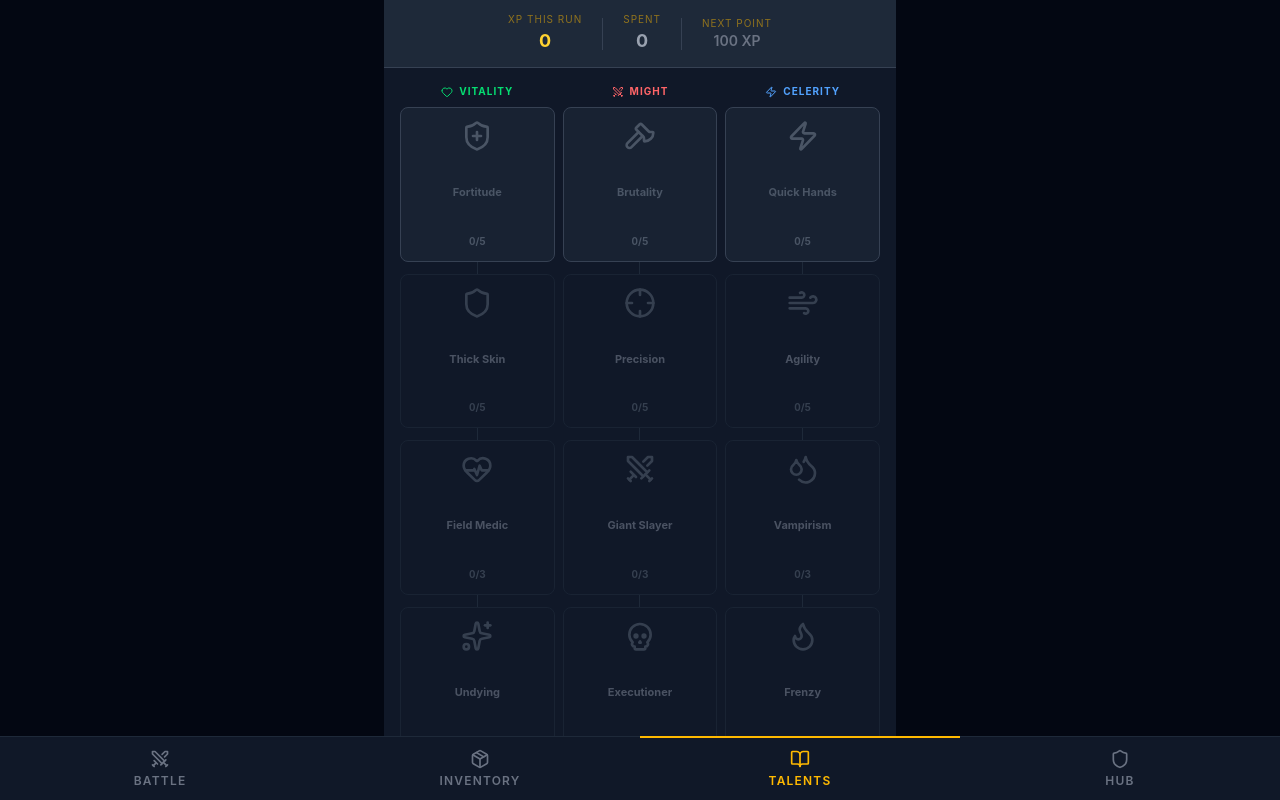
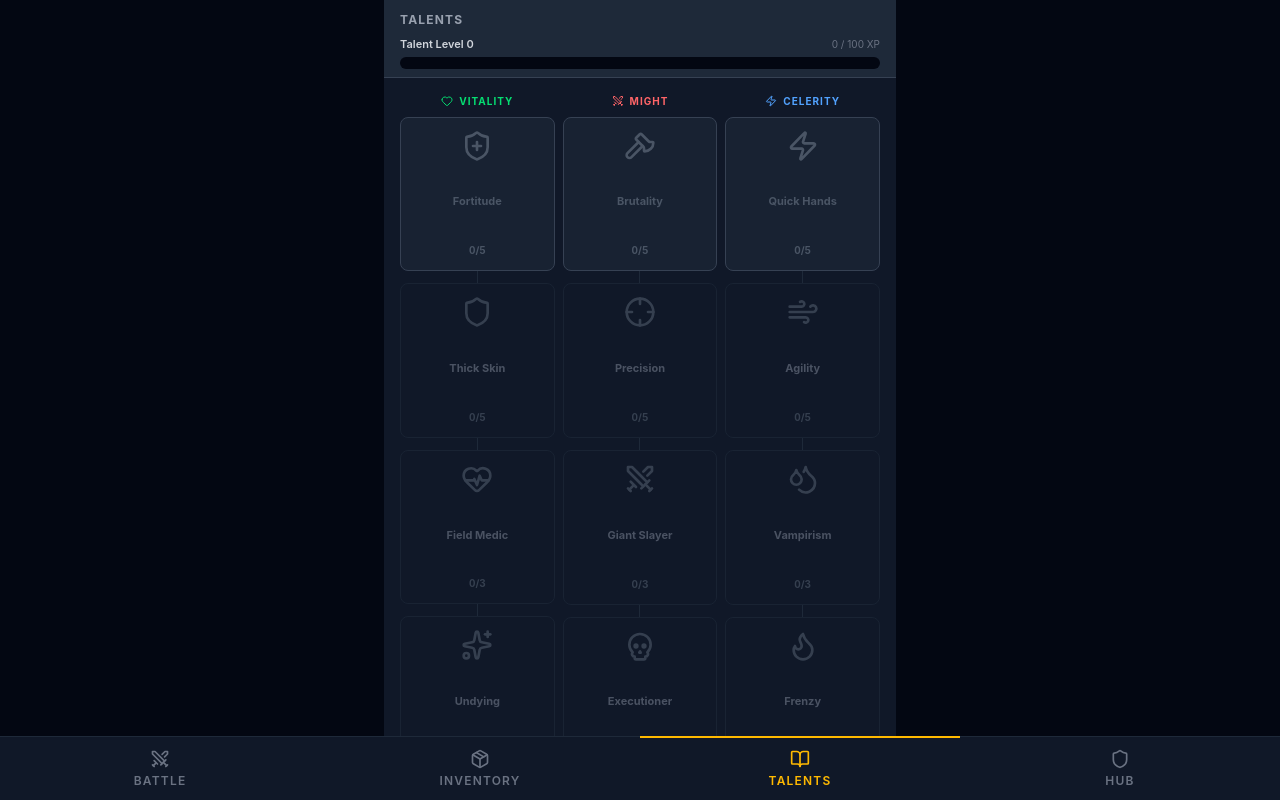
Before and after one commit to jacobgamby09/game1.0, a React (Vite) app: page / in a window 1280 px wide. Both pictures are taken after a click on the button "TALENTS". Built offline with nearby package versions, Linux system fonts and the light colour scheme.

Commit message:
Bug fixing

```diff
--- a/src/components/HubView.tsx
+++ b/src/components/HubView.tsx
@@ -29,9 +29,15 @@ export default function HubView() {
       <div className="text-center shrink-0 pt-4 pb-3 px-4">
         <p className="text-[10px] text-amber-400/40 uppercase tracking-widest mb-0.5">Base Camp</p>
         <h1 className="text-2xl font-bold tracking-widest uppercase text-white">The HUB</h1>
-        <div className="flex items-center justify-center gap-4 mt-1">
-          <span className="text-xs text-gray-500 font-semibold">⚙ <span className="text-gray-300">{ironScrap}</span></span>
-          <span className="text-xs text-gray-500 font-semibold">✦ <span className="text-gray-300">{voidDust}</span></span>
+        <div className="flex items-center justify-center gap-3 mt-2">
+          <div className="flex flex-col items-center gap-0.5 border border-amber-500/30 bg-amber-500/5 rounded-lg px-3 py-1.5 min-w-[72px]">
+            <span className="text-[9px] font-bold uppercase tracking-widest text-amber-500/60">Iron Scrap</span>
+            <span className="text-base font-bold text-amber-300 font-mono">⚙ {ironScrap}</span>
+          </div>
+          <div className="flex flex-col items-center gap-0.5 border border-purple-500/30 bg-purple-500/5 rounded-lg px-3 py-1.5 min-w-[72px]">
+            <span className="text-[9px] font-bold uppercase tracking-widest text-purple-400/60">Void Dust</span>
+            <span className="text-base font-bold text-purple-300 font-mono">✦ {voidDust}</span>
+          </div>
         </div>
       </div>
 
--- a/src/components/TalentTreeView.tsx
+++ b/src/components/TalentTreeView.tsx
@@ -4,6 +4,7 @@ import {
   useGameStore,
   TALENT_TREE,
   calculateTalentCost,
+  calculateLevelFromXp,
   type TalentNode,
   type TalentBranch,
 } from '../stores/useGameStore'
@@ -161,30 +162,37 @@ export default function TalentTreeView() {
 
   const [selectedNodeId, setSelectedNodeId] = useState<string | null>(null)
 
-  const xpSpent    = totalTalentXpSpent(talents)
-  const totalSpent = Object.values(talents).reduce((a, b) => a + b, 0)
-  const nextCost   = calculateTalentCost(totalSpent)
+  const { level, currentXp, nextLevelXp } = calculateLevelFromXp(playerXp)
+  const totalSpent    = Object.values(talents).reduce((a, b) => a + b, 0)
+  const unspentPoints = level - totalSpent
 
   return (
     <div className="flex flex-col h-full w-full max-w-lg">
 
-      {/* XP bar */}
-      <div className="shrink-0 w-full bg-gray-800 border-b border-gray-700 px-4 py-3 flex items-center justify-center gap-4 sm:gap-5">
-        <div className="text-center">
-          <p className="text-[10px] text-amber-400/50 uppercase tracking-widest">XP This Run</p>
-          <p className="text-amber-300 text-lg font-bold">{playerXp}</p>
+      {/* Header */}
+      <div className="shrink-0 w-full bg-gray-800 border-b border-gray-700 px-4 pt-3 pb-2 flex flex-col gap-2">
+        <div className="flex items-center justify-between">
+          <p className="text-xs font-bold uppercase tracking-widest text-gray-400">Talents</p>
+          {unspentPoints > 0 && (
+            <div className="flex flex-col items-center">
+              <div className="w-12 h-12 rounded-lg border-2 border-amber-500/50 bg-amber-900/20 flex items-center justify-center">
+                <span className="text-2xl font-bold text-amber-300">{unspentPoints}</span>
+              </div>
+              <span className="text-[9px] font-bold uppercase tracking-widest text-amber-500/70 mt-0.5">Unspent</span>
+            </div>
+          )}
         </div>
-        <div className="w-px h-8 bg-gray-700" />
-        <div className="text-center">
-          <p className="text-[10px] text-amber-400/50 uppercase tracking-widest">Spent</p>
-          <p className="text-gray-400 text-lg font-bold">{xpSpent}</p>
-        </div>
-        <div className="w-px h-8 bg-gray-700" />
-        <div className="text-center">
-          <p className="text-[10px] text-amber-400/50 uppercase tracking-widest">Next Point</p>
-          <p className={`text-sm font-semibold ${playerXp >= xpSpent + nextCost ? 'text-amber-300' : 'text-gray-500'}`}>
-            {nextCost} XP
-          </p>
+        <div className="flex flex-col gap-1">
+          <div className="flex items-center justify-between">
+            <p className="text-[11px] font-semibold text-gray-300">Talent Level {level}</p>
+            <p className="text-[10px] text-gray-500">{currentXp} / {nextLevelXp} XP</p>
+          </div>
+          <div className="w-full h-3 rounded-full bg-gray-950 overflow-hidden">
+            <div
+              className="h-full rounded-full bg-blue-600 transition-all duration-300"
+              style={{ width: `${Math.min(100, (currentXp / nextLevelXp) * 100)}%` }}
+            />
+          </div>
         </div>
       </div>
 
@@ -219,9 +227,8 @@ export default function TalentTreeView() {
           const isMaxRank   = currentRank >= selectedNode.maxRank
           const prereqNode  = TALENT_TREE.find(n => n.branch === selectedNode.branch && n.tier === selectedNode.tier - 1)
           const prereqMet   = !prereqNode || (talents[prereqNode.id] ?? 0) >= prereqNode.maxRank
-          const xpCost      = upgradeCost(talents, selectedNode.costPerRank)
-          const canAfford   = playerXp >= xpSpent + xpCost
-          const canUpgrade  = !isMaxRank && prereqMet && canAfford
+          const canAfford  = unspentPoints >= selectedNode.costPerRank
+          const canUpgrade = !isMaxRank && prereqMet && canAfford
           return (
             <div className="rounded-xl border border-gray-700 bg-gray-800/60 p-4 flex flex-col gap-3">
               <div className="flex items-center gap-2">
@@ -238,7 +245,7 @@ export default function TalentTreeView() {
                 <span>Rank <span className="text-gray-300 font-bold">{currentRank} / {selectedNode.maxRank}</span></span>
                 {isMaxRank
                   ? <span className="text-amber-400 font-bold">MAX RANK</span>
-                  : <span>Cost: <span className={canAfford ? 'text-amber-300 font-bold' : 'text-red-500 font-bold'}>{xpCost} XP</span></span>
+                  : <span>Cost: <span className={canAfford ? 'text-amber-300 font-bold' : 'text-red-500 font-bold'}>{selectedNode.costPerRank} {selectedNode.costPerRank === 1 ? 'point' : 'points'}</span></span>
                 }
               </div>
               {!isMaxRank && (
--- a/src/stores/useGameStore.ts
+++ b/src/stores/useGameStore.ts
@@ -37,6 +37,20 @@ export const calculateMonsterXp = (monsterLevel: number, isBoss: boolean): numbe
 // Total XP spent to have k talent points (sum of calculateTalentCost(0..k-1))
 function totalTalentXpCost(k: number): number {
   return 100 * k + 25 * (k * (k - 1)) / 2
+}
+
+// Derives talent Level, XP progress within that level, and XP required for the next level.
+// Level N = enough XP earned to buy N talent points total.
+export function calculateLevelFromXp(totalXp: number): { level: number; currentXp: number; nextLevelXp: number } {
+  let level = 0
+  let spent = 0
+  while (true) {
+    const next = calculateTalentCost(level)
+    if (spent + next > totalXp) break
+    spent += next
+    level++
+  }
+  return { level, currentXp: totalXp - spent, nextLevelXp: calculateTalentCost(level) }
 }
 
 // ─── Internal constants ───────────────────────────────────────────────────────
@@ -88,11 +102,12 @@ function mobDeathPatch(state: { act1Map: MapNode[][]; currentMapNodeId: string |
   const goldAmount = (goldBase + state.currentFloor * 2)
     * (state.currentMob?.tier === 'elite' ? 2 : 1)
     * (hasMidas ? 3 : 1)
+  const { scrapDrop, dustDrop } = calcMetaDrops(state.currentMob?.tier ?? 'normal')
   return {
     act1Map,
     isCombatActive: false as const,
     isMapVisible:   false as const,
-    combatReward: { xp: calculateMonsterXp(state.currentFloor, state.currentMob?.tier === 'boss'), gold: goldAmount, item: randomDrop(state.currentFloor) },
+    combatReward: { xp: calculateMonsterXp(state.currentFloor, state.currentMob?.tier === 'boss'), gold: goldAmount, item: randomDrop(state.currentFloor), scrap: scrapDrop, dust: dustDrop },
     activeBuffs: [] as ActiveBuff[],
   }
 }
@@ -163,7 +178,7 @@ interface GameStore {
   isLootPickerVisible: boolean
 
   // Event state
-  combatReward: { xp: number; gold: number; item: Item } | null
+  combatReward: { xp: number; gold: number; item: Item; scrap: number; dust: number } | null
   restEvent: { healedAmount: number } | null
   combatEventKey: number
   combatEventText: string | null
@@ -426,7 +441,7 @@ export const useGameStore = create<GameStore>()(
           mobAttackProgress: 0,
           powerStrikeCooldown: POWER_STRIKE_COOLDOWN_MS,
           ...triggerEnemyDeath(state, mob),
-          currentRunStats: (() => { const { scrapDrop, dustDrop } = calcMetaDrops(mob.tier); return { ...state.currentRunStats, monstersKilled: state.currentRunStats.monstersKilled + 1, ironScrapGathered: state.currentRunStats.ironScrapGathered + scrapDrop, voidDustGathered: state.currentRunStats.voidDustGathered + dustDrop } })(),
+          currentRunStats: { ...state.currentRunStats, monstersKilled: state.currentRunStats.monstersKilled + 1 },
         }
       }
 
@@ -461,7 +476,7 @@ export const useGameStore = create<GameStore>()(
           damageIndicators,
           equippedSpellCooldown: ability.cooldown,
           ...triggerEnemyDeath(state, mob),
-          currentRunStats: (() => { const { scrapDrop, dustDrop } = calcMetaDrops(mob.tier); return { ...state.currentRunStats, monstersKilled: state.currentRunStats.monstersKilled + 1, ironScrapGathered: state.currentRunStats.ironScrapGathered + scrapDrop, voidDustGathered: state.currentRunStats.voidDustGathered + dustDrop } })(),
+          currentRunStats: { ...state.currentRunStats, monstersKilled: state.currentRunStats.monstersKilled + 1 },
         }
       }
 
@@ -659,7 +674,12 @@ export const useGameStore = create<GameStore>()(
         currentFloor: state.currentFloor + 1,
         combatReward: null,
         isMapVisible: true,
-        currentRunStats: { ...state.currentRunStats, goldGathered: state.currentRunStats.goldGathered + state.combatReward.gold },
+        currentRunStats: {
+          ...state.currentRunStats,
+          goldGathered:      state.currentRunStats.goldGathered      + state.combatReward.gold,
+          ironScrapGathered: state.currentRunStats.ironScrapGathered + state.combatReward.scrap,
+          voidDustGathered:  state.currentRunStats.voidDustGathered  + state.combatReward.dust,
+        },
       }
     }),
 
@@ -888,7 +908,7 @@ export const useGameStore = create<GameStore>()(
           bossPhase,
           bossPhaseTimerMs,
           ...triggerEnemyDeath(state, mob),  // mobDeathPatch clears activeBuffs
-          currentRunStats: (() => { const { scrapDrop, dustDrop } = calcMetaDrops(mob.tier); return { ...state.currentRunStats, monstersKilled: state.currentRunStats.monstersKilled + 1, ironScrapGathered: state.currentRunStats.ironScrapGathered + scrapDrop, voidDustGathered: state.currentRunStats.voidDustGathered + dustDrop } })(),
+          currentRunStats: { ...state.currentRunStats, monstersKilled: state.currentRunStats.monstersKilled + 1 },
         }
       }
 
--- a/src/utils/gameHelpers.ts
+++ b/src/utils/gameHelpers.ts
@@ -14,10 +14,13 @@ export function getItemSellValue(rarity: Rarity): number {
 
 export function getTargetEquipSlot(item: Item, equipment: Record<EquipSlot, Item | null>): EquipSlot {
   const slot = item.equipSlot
-  if (slot === 'mainHand' || slot === 'offHand') {
+  if (slot === 'mainHand') {
     if (!equipment.mainHand) return 'mainHand'
     if (!equipment.offHand)  return 'offHand'
     return 'mainHand'
+  }
+  if (slot === 'offHand') {
+    return 'offHand'  // shields always target offHand
   }
   if (slot === 'ring1' || slot === 'ring2') {
     if (!equipment.ring1) return 'ring1'
```
Also changed, not shown: src/components/CombatView.tsx (+8 -3 lines).
